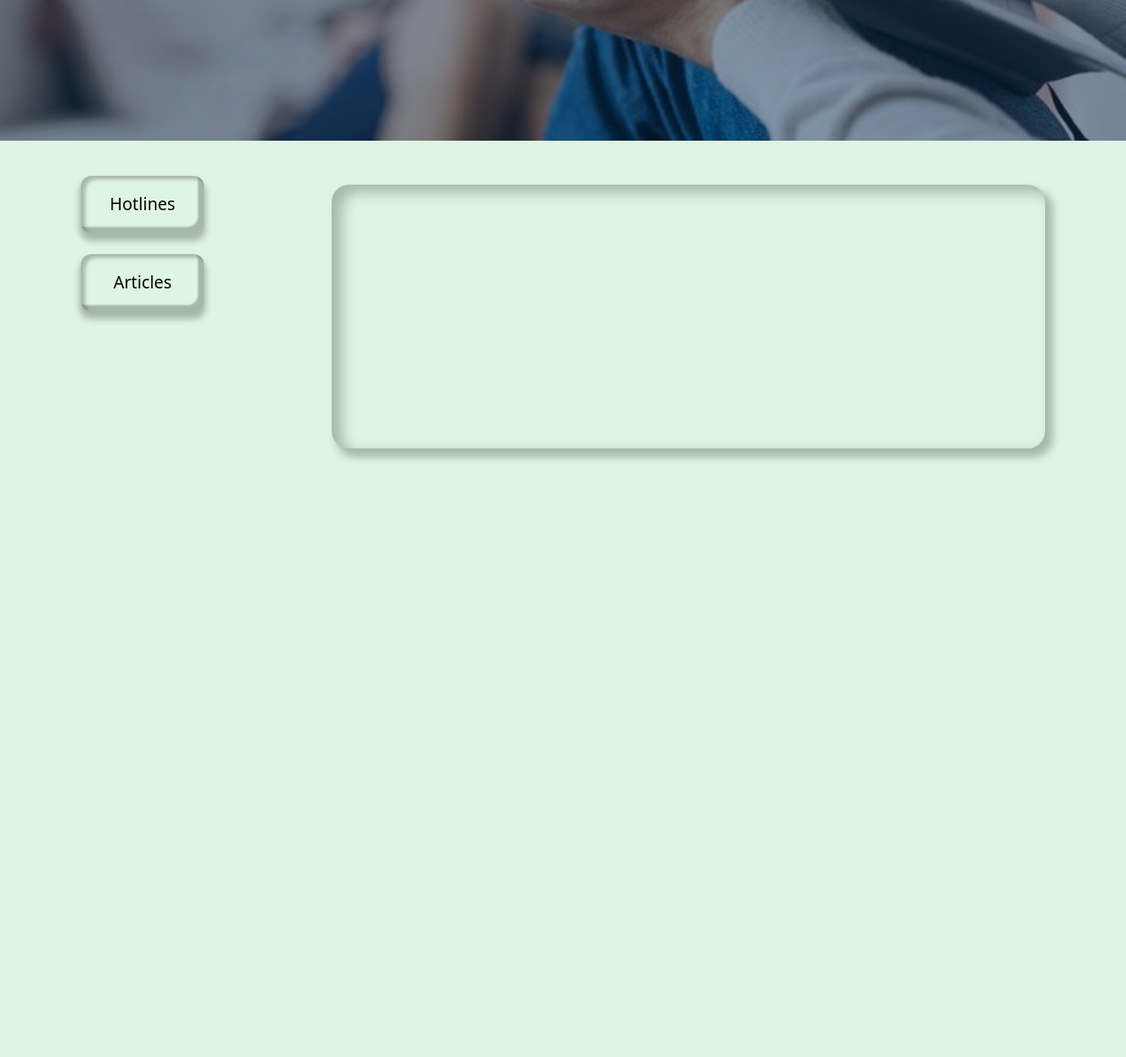
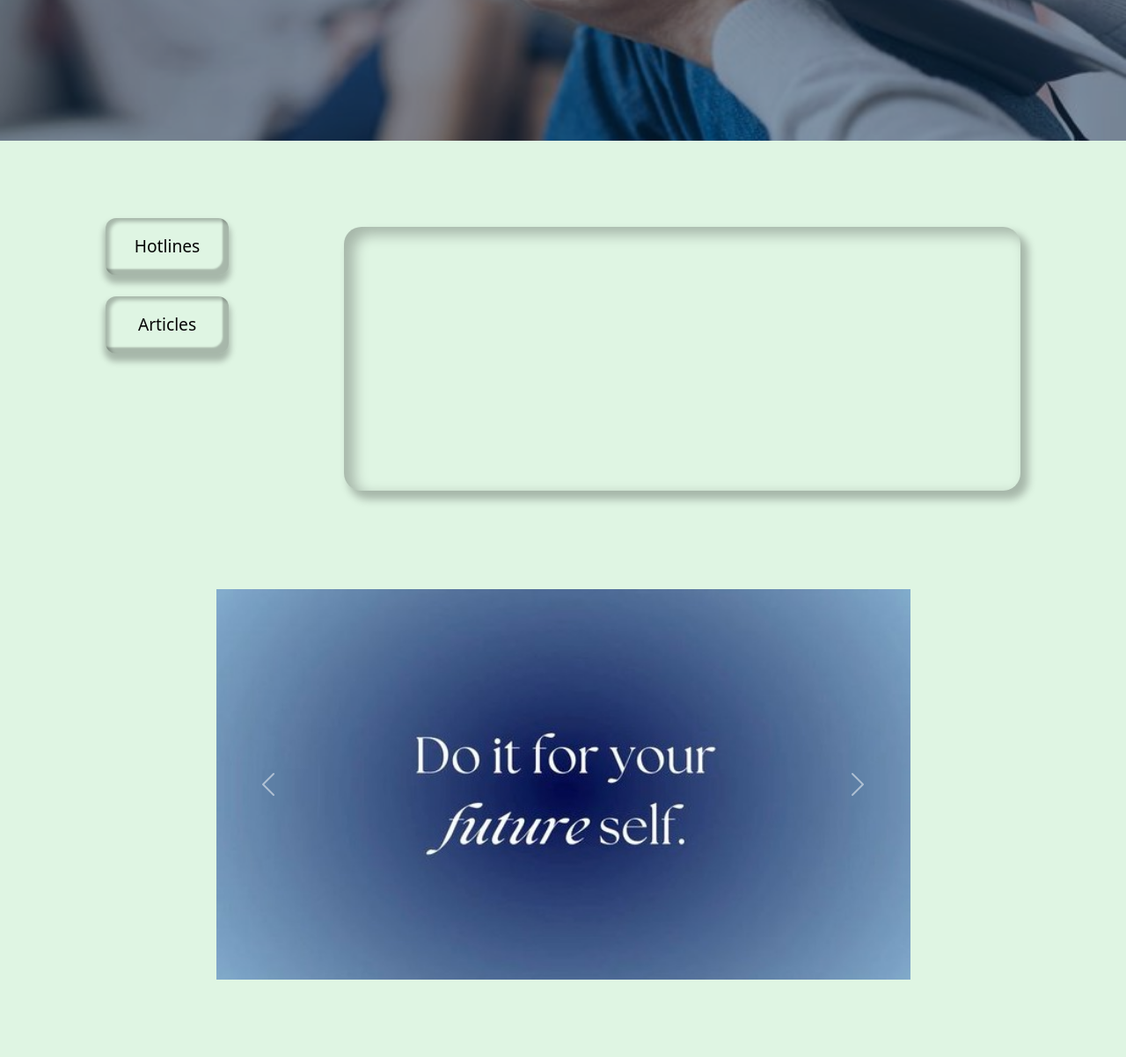
Before and after one commit to Mind-Connect/wd-mindconnect, a PHP site: page / in a window 1280 px wide. Shown: the part 684-1886 px from the top of the page at 88% size. Before the commit the page ends 1208 px from the top, so only its background shows below. Run offline with PHP 8.4, Linux system fonts and the light colour scheme; some web fonts are replaced.

Commit message:
hernandez

```diff
--- a/index.php
+++ b/index.php
@@ -59,7 +59,7 @@
 
 
     <div class="container main-area">
-      <div class="row">
+      <div class="row m-3 py-5">
 
         <div class="col-md-3 d-flex flex-column align-items-start">
           <button class="glass-btn">Hotlines</button>
@@ -70,6 +70,35 @@
           <div class="glass-box"></div>
         </div>
       </div>
+
+      <div class="row m-3 py-5 justify-content-center">
+
+        <div class="col-md-9 d-flex flex-column">
+          <div class="carousel slide" data-bs-ride="carousel">
+          <div class="carousel-inner">
+            <div class="carousel-item active" data-bs-interval="3000">
+              <img src="img/quote 1.jpg" class="d-block w-100" alt="quote 1">
+            </div>
+            <div class="carousel-item" data-bs-interval="3000">
+              <img src="img/quote 2.jpg" class="d-block w-100" alt="quote 2">
+            </div>
+            <div class="carousel-item" data-bs-interval="3000">
+              <img src="img/quote 3.jpg" class="d-block w-100" alt="quote 3">
+            </div>
+            <div class="carousel-item" data-bs-interval="3000">
+              <img src="img/quote 4.jpg" class="d-block w-100" alt="quote 4">
+            </div>
+          </div>
+          <button class="carousel-control-prev" type="button" data-bs-target="#carouselExampleAutoplaying" data-bs-slide="prev">
+            <span class="carousel-control-prev-icon" aria-hidden="true"></span>
+            <span class="visually-hidden">Previous</span>
+          </button>
+          <button class="carousel-control-next" type="button" data-bs-target="#carouselExampleAutoplaying" data-bs-slide="next">
+            <span class="carousel-control-next-icon" aria-hidden="true"></span>
+            <span class="visually-hidden">Next</span>
+          </button>
+        </div>
+      </div>
     </div>
 
     <script src="https://cdn.jsdelivr.net/npm/bootstrap@5.3.7/dist/js/bootstrap.bundle.min.js"></script>
```
Also changed, not shown: img/quote 1.jpg (added), img/quote 2.jpg (added), img/quote 3.jpg (added), img/quote 4.jpg (added), style.css (line endings or trailing spaces).
